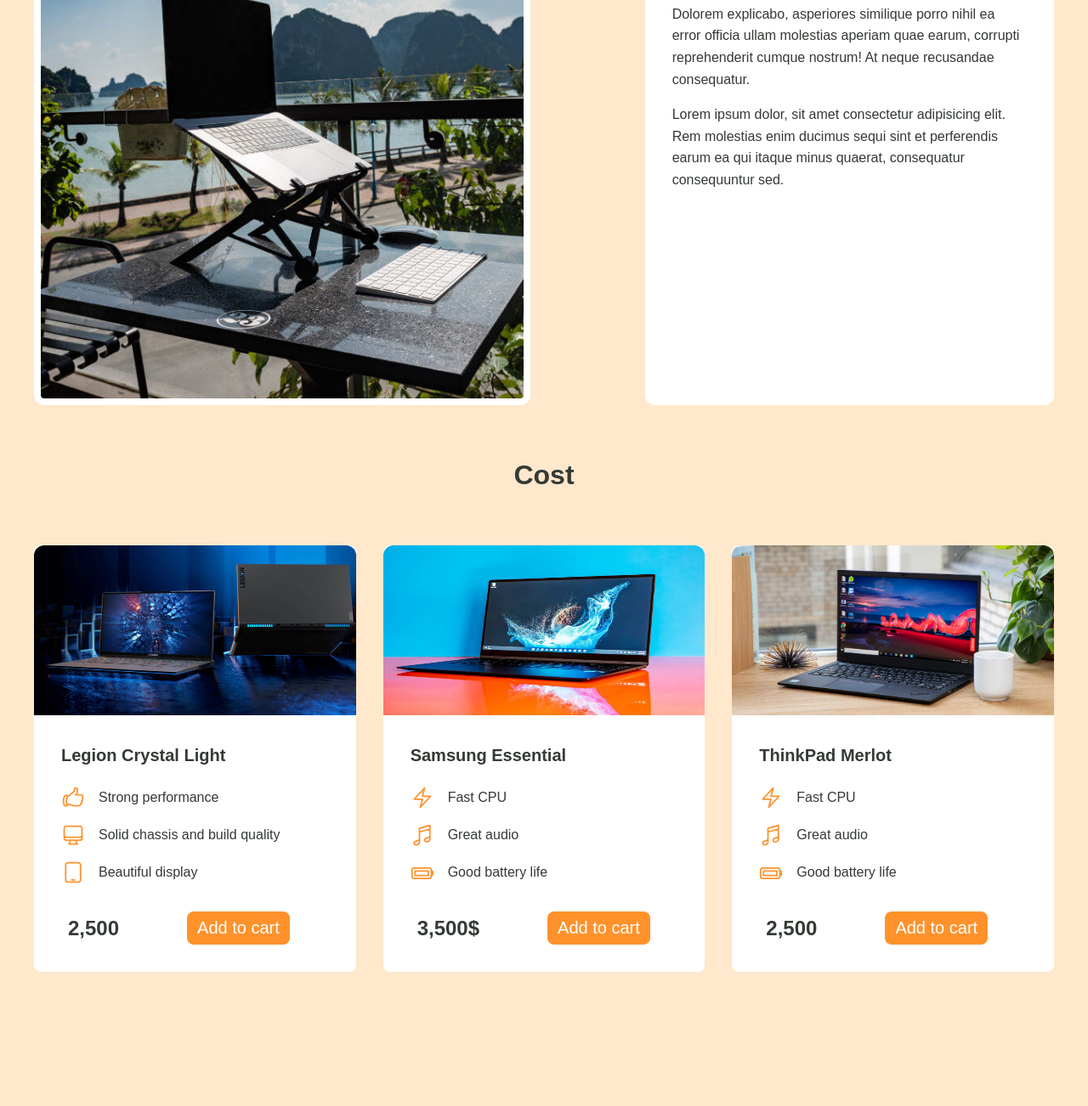
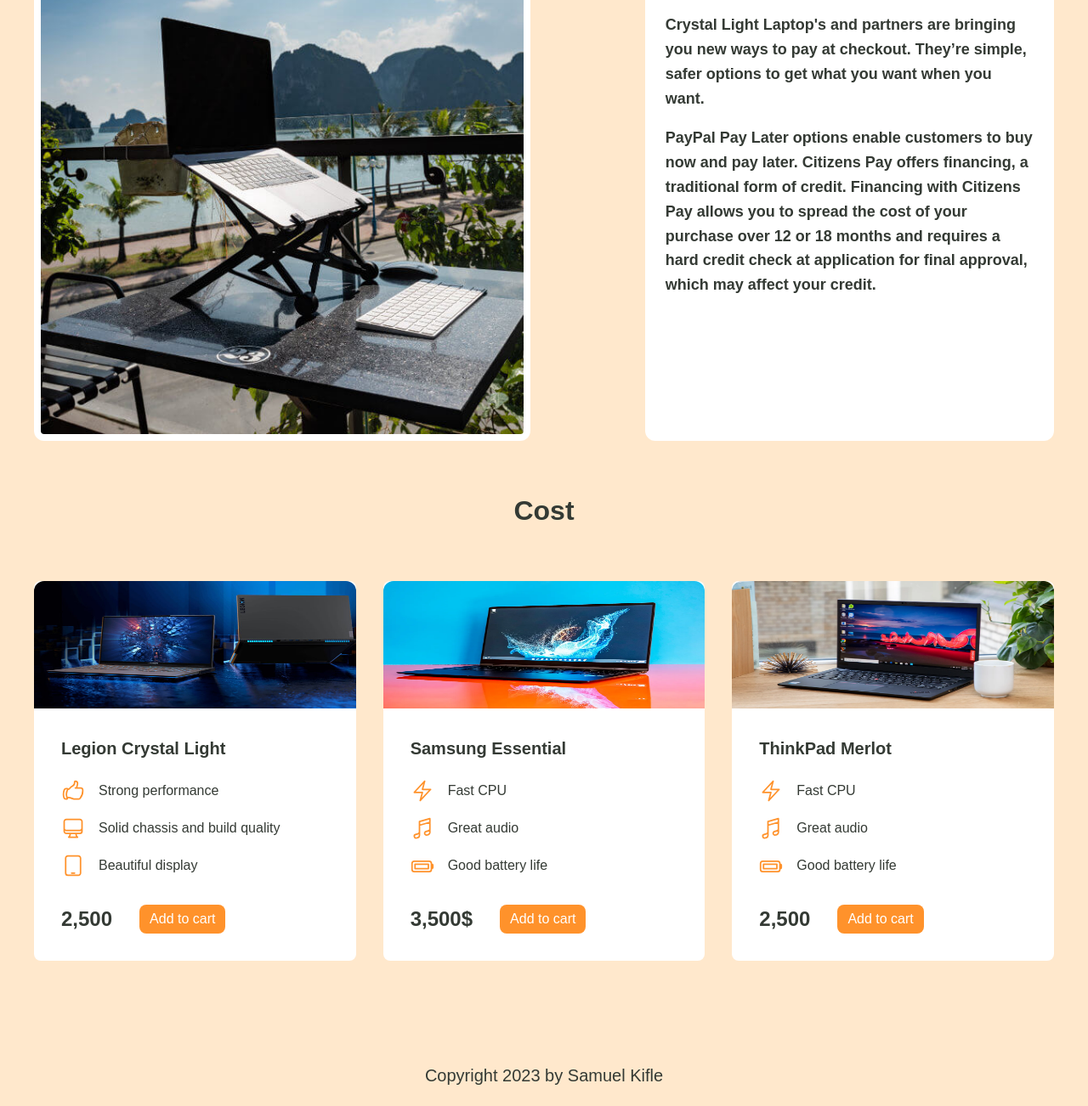
Before and after one commit to SamCodesK/laptop, a plain HTML site: page index.html in a window 1280 px wide. Shown: the part 673-1975 px from the top of the page at 85% size. Before the commit the page ends 1917 px from the top, so only its background shows below. Drawn offline with Linux system fonts and the light colour scheme.

Commit message:
add a footer + some content changes

```diff
--- a/index.html
+++ b/index.html
@@ -8,7 +8,7 @@
 </head>
 <body>
     <header class="grid">
-        <h1>MC Laptops</h1>
+        <h1>Crystal Light Laptops</h1>
         <nav>
             <a href="#">Home</a>
             <a href="#">About</a>
@@ -24,9 +24,11 @@
             <p>Lorem ipsum, dolor sit amet consectetur adipisicing elit. Aperiam nam laborum quae dolorem officia dolor eos maxime minima aspernatur, nihil modi quaerat excepturi sint, ex nobis nemo provident quasi impedit!</p>
         </div>
         <div class="payment">
-            <h2>Payment Plan</h2>
-            <p>Lorem ipsum dolor sit amet consectetur adipisicing elit. Dolorem explicabo, asperiores similique porro nihil ea error officia ullam molestias aperiam quae earum, corrupti reprehenderit cumque nostrum! At neque recusandae consequatur.</p>
-            <p>Lorem ipsum dolor, sit amet consectetur adipisicing elit. Rem molestias enim ducimus sequi sint et perferendis earum ea qui itaque minus quaerat, consequatur consequuntur sed.</p>
+            <h2>Payment Plan & Financing</h2>
+            <p>Crystal Light Laptop's and partners are bringing you new ways to pay at checkout. They’re simple, safer options to get what you want when you want.</p>
+            <p>PayPal Pay Later options enable customers to buy now and pay later.
+
+                Citizens Pay offers financing, a traditional form of credit. Financing with Citizens Pay allows you to spread the cost of your purchase over 12 or 18 months and requires a hard credit check at application for final approval, which may affect your credit.</p>
         </div>
         <h2 class="cost">Cost</h2>
 
@@ -134,5 +136,6 @@
 
 
     </section>
+    <footer>Copyright 2023 by Samuel Kifle</footer>
 </body>
 </html>
--- a/styles.css
+++ b/styles.css
@@ -66,7 +66,7 @@ section img {
 .welcome, .payment {
     grid-column: 8/13;
     background-color: #fff;
-    padding: 16px 32px;
+    padding: 16px 24px;
     border-radius: 12px;
 }
 
@@ -76,13 +76,14 @@ section img {
 
 .welcome h2, .payment h2 {
     margin-bottom: 1em;
-    font-size: 2em;
+    font-size: 30px;
 }
 
 .welcome p, .payment p {
-    font-size: 16px;
+    font-size: 18px;
     line-height: 1.6;
     margin-bottom: 1em;
+    font-weight: 600;
 }
 
 .cost {
@@ -109,7 +110,7 @@ section img {
 }
 
 figure img {
-  height: 200px;
+  height: 150px;
   border-bottom-left-radius: 0;
   border-bottom-right-radius: 0;
 }
@@ -132,11 +133,12 @@ figure img {
     margin-bottom: 1em;
 }
 
+
 .laptop-price {
     display: flex;
-    gap: 5em;
+    gap: 2em;
     align-items: center;
-    margin-left: 0.5em;
+
 }
 
 .laptop-price strong {
@@ -150,5 +152,16 @@ figure img {
     padding: 8px 12px;
     border: none;
     border-radius: 8px;
+    font-size: 16px;
+}
+
+
+
+/* footer */
+
+footer {
+    grid-column: span 12;
+    text-align: center;
+    padding: 24px;
     font-size: 20px;
 }
```
